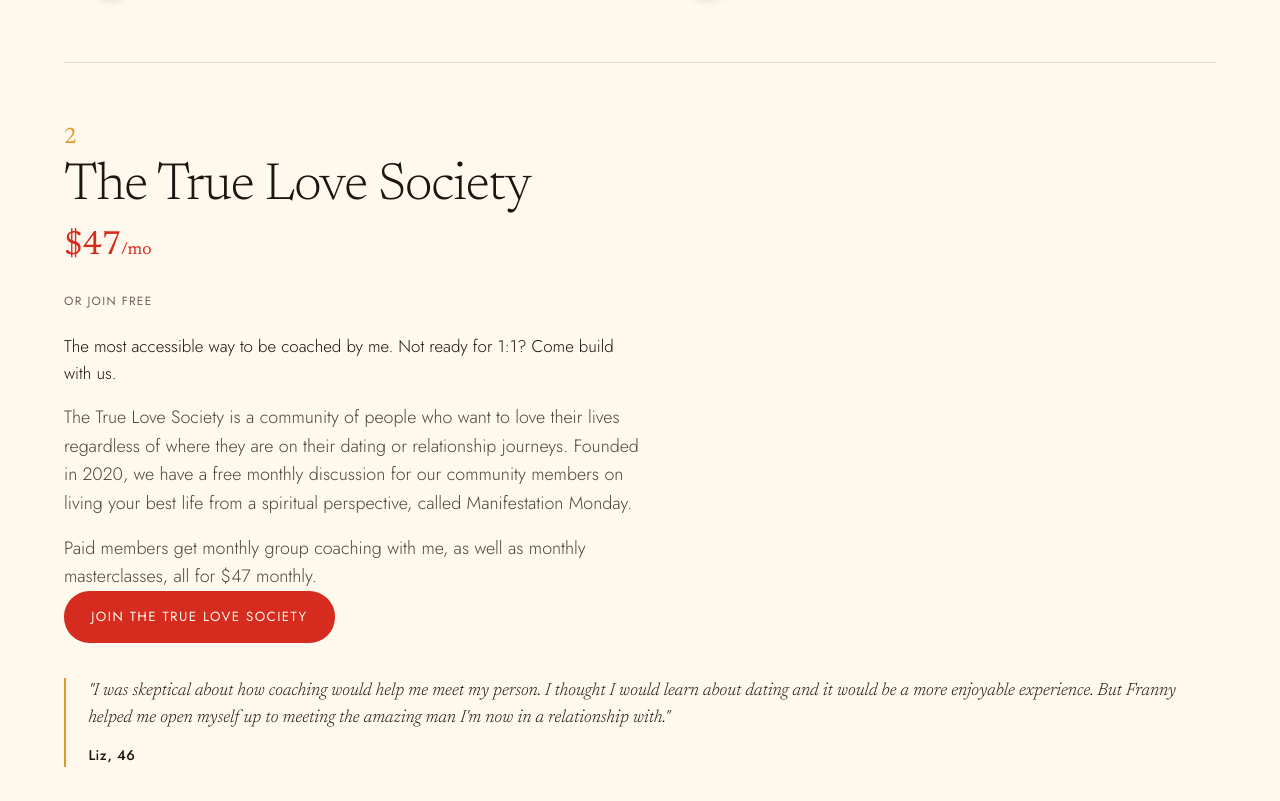
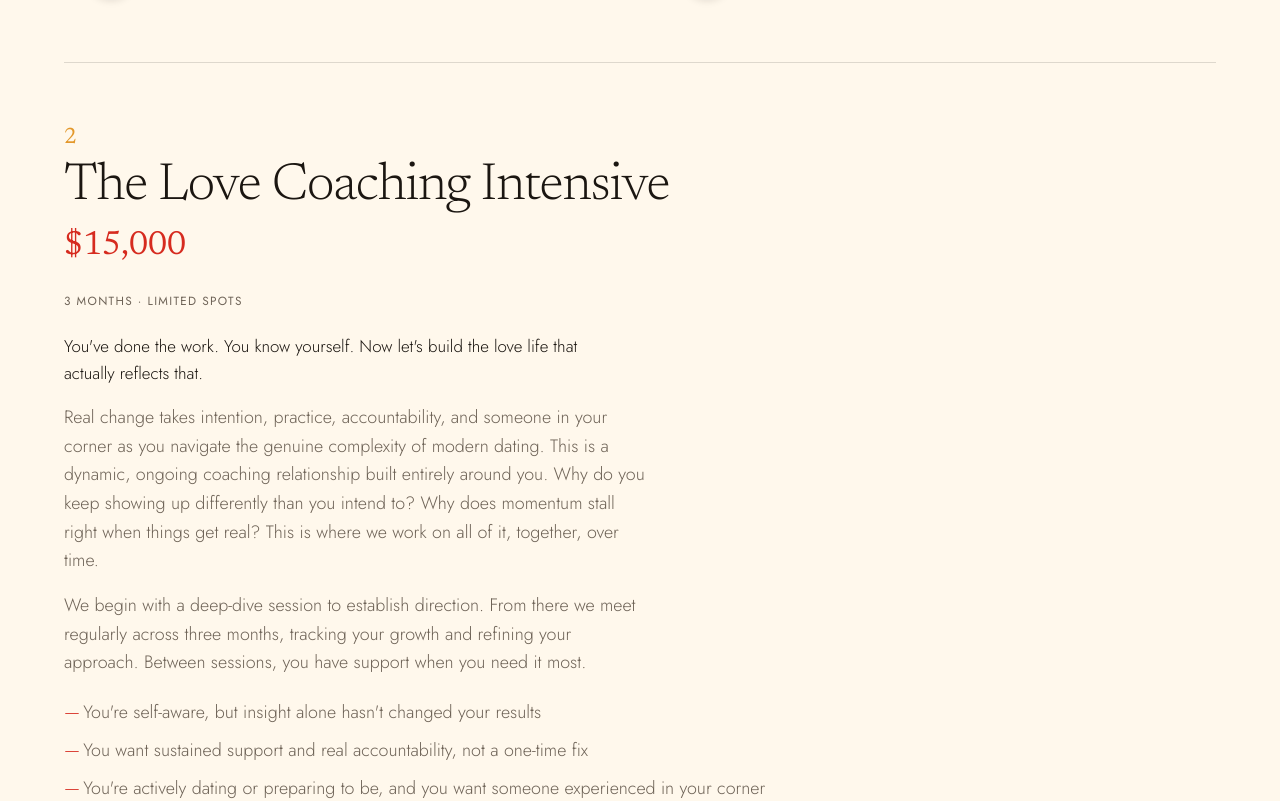
Before and after one commit to dearfranny/www.francescahogi.com, a Next.js app: page /work in a window 1280 px wide. Shown: the part 1743-2544 px from the top of the page. Built offline with nearby package versions, Linux system fonts and the light colour scheme.

Commit message:
TLS removed from work-with-me page

```diff
--- a/app/work/page.js
+++ b/app/work/page.js
@@ -58,7 +58,7 @@ export default function Work() {
     </div>
   </div>
 
-  {/* 2 — The True Love Society */}
+  {/* 2 — The True Love Society TEMPORARILY COMMENTED OUT
   <div className="offer-block">
     <span className="offer-num">2</span>
     <h2>The True Love Society</h2>
@@ -81,11 +81,11 @@ export default function Work() {
         <div className="who">Liz, 46</div>
       </div>
     </div>
-  </div>
+  </div> */}
 
   {/* 3 — Love Coaching Intensive */}
   <div className="offer-block">
-    <span className="offer-num">3</span>
+    <span className="offer-num">2</span>
     <h2>The Love Coaching Intensive</h2>
     <span className="price">$15,000</span>
     <span className="spec" style={{ marginTop: 0 }}>3 months · limited spots</span>
```
